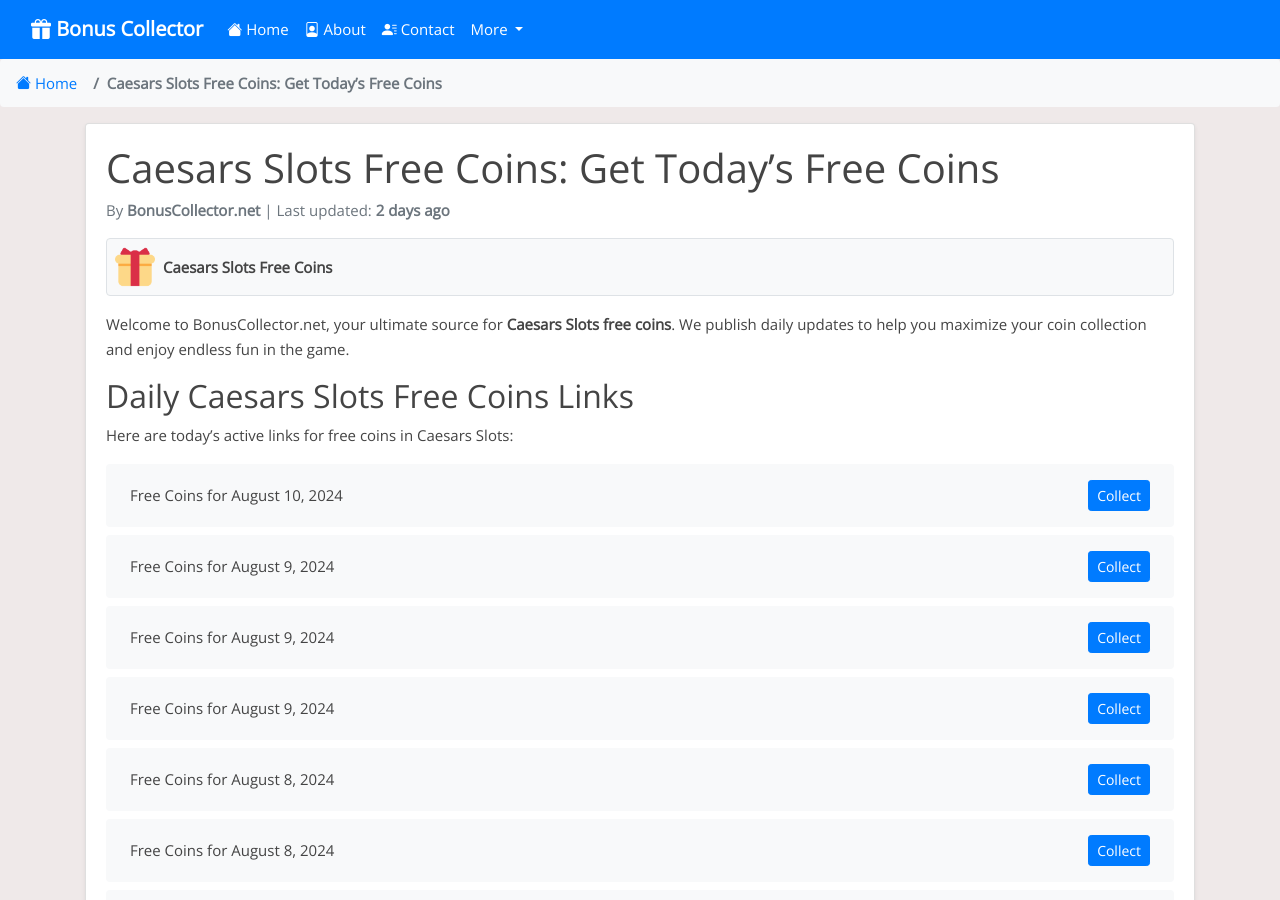
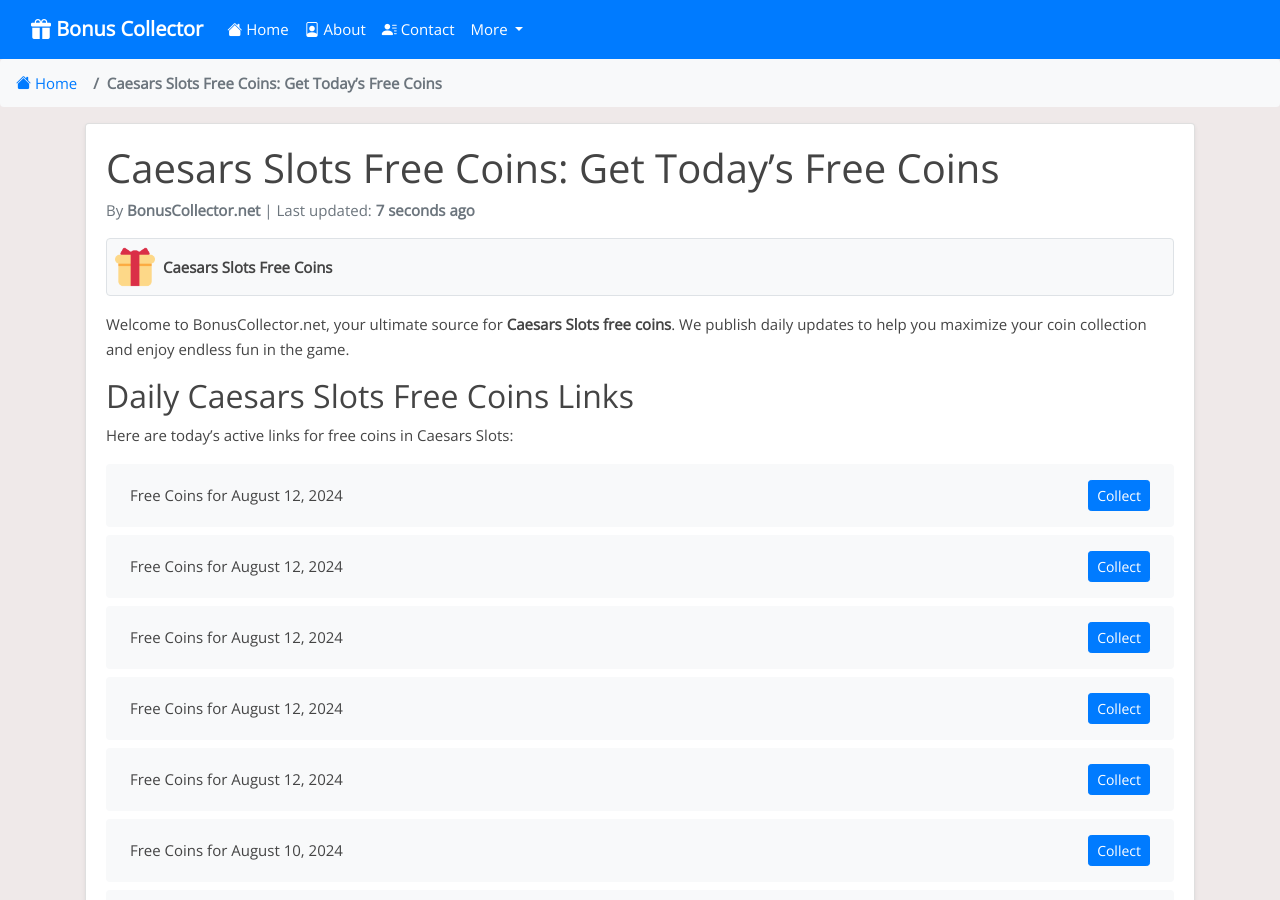
Before and after one commit to Prollad99/bs-net, a Jekyll site: the page built from _posts/2024-07-04-caesars-slots.md, in a window 1280 px wide and 900 px high. Built offline with Jekyll 4.4.1, drawn with Linux system fonts in a browser that asks for light colours; nearby versions of some CDN libraries; comment, search, counter and statistics services are not loaded; some of the changed text lies outside the part shown.

Commit message:
Update caesars-slots reward links and last modified date

```diff
--- a/_data/include_files.yml
+++ b/_data/include_files.yml
@@ -26,7 +26,7 @@
   last_modified: 2024-08-11 10:35:58
 
 caesars-slots.html:
-  last_modified: 2024-08-10 03:08:42
+  last_modified: 2024-08-12 03:36:06
 
 jackpot-world.html:
   last_modified: 2024-08-11 09:10:16
--- a/_includes/caesars-slots.html
+++ b/_includes/caesars-slots.html
@@ -1,4 +1,24 @@
 <ul class="list-group mt-3 mb-4">
+  <li class="list-group-item d-flex justify-content-between align-items-center">
+    <span>Free Coins for August 12, 2024</span>
+    <a href="https://d10x.co/CaesarsSlots/HAd68" class="btn btn-primary btn-sm">Collect</a>
+  </li>
+  <li class="list-group-item d-flex justify-content-between align-items-center">
+    <span>Free Coins for August 12, 2024</span>
+    <a href="https://d10x.co/CaesarsSlots/wRbSn" class="btn btn-primary btn-sm">Collect</a>
+  </li>
+  <li class="list-group-item d-flex justify-content-between align-items-center">
+    <span>Free Coins for August 12, 2024</span>
+    <a href="https://d10x.co/CaesarsSlots/rVKFY" class="btn btn-primary btn-sm">Collect</a>
+  </li>
+  <li class="list-group-item d-flex justify-content-between align-items-center">
+    <span>Free Coins for August 12, 2024</span>
+    <a href="https://d10x.co/CaesarsSlots/9Vocn" class="btn btn-primary btn-sm">Collect</a>
+  </li>
+  <li class="list-group-item d-flex justify-content-between align-items-center">
+    <span>Free Coins for August 12, 2024</span>
+    <a href="https://d10x.co/CaesarsSlots/wrzyP" class="btn btn-primary btn-sm">Collect</a>
+  </li>
   <li class="list-group-item d-flex justify-content-between align-items-center">
     <span>Free Coins for August 10, 2024</span>
     <a href="https://d10x.co/CaesarsSlots/fwF7E" class="btn btn-primary btn-sm">Collect</a>
@@ -379,24 +399,4 @@
     <span>Free Coins for Invalid Date</span>
     <a href="https://d10x.co/CaesarsSlots/nHUPc" class="btn btn-primary btn-sm">Collect</a>
   </li>
-  <li class="list-group-item d-flex justify-content-between align-items-center">
-    <span>Free Coins for Invalid Date</span>
-    <a href="https://caesarsgames.playtika.com/redirector/?coupon_token=1_3_1720868403542_tdw02x3g" class="btn btn-primary btn-sm">Collect</a>
-  </li>
-  <li class="list-group-item d-flex justify-content-between align-items-center">
-    <span>Free Coins for Invalid Date</span>
-    <a href="https://caesarsgames.playtika.com/redirector/?coupon_token=1_3_1720954803239_b23k850j" class="btn btn-primary btn-sm">Collect</a>
-  </li>
-  <li class="list-group-item d-flex justify-content-between align-items-center">
-    <span>Free Coins for Invalid Date</span>
-    <a href="https://caesarsgames.playtika.com/redirector/?coupon_token=1_3_1720706264249_t2gg4olr" class="btn btn-primary btn-sm">Collect</a>
-  </li>
-  <li class="list-group-item d-flex justify-content-between align-items-center">
-    <span>Free Coins for Invalid Date</span>
-    <a href="https://caesarsgames.playtika.com/redirector/?coupon_token=1_3_1720894029259_c2elgw6p" class="btn btn-primary btn-sm">Collect</a>
-  </li>
-  <li class="list-group-item d-flex justify-content-between align-items-center">
-    <span>Free Coins for Invalid Date</span>
-    <a href="https://caesarsgames.playtika.com/redirector/?coupon_token=1_3_1720706211830_s2zzk07j" class="btn btn-primary btn-sm">Collect</a>
-  </li>
 </ul>
```
Also changed, not shown: links-json/caesars-slots.json (+20 -15 lines).
